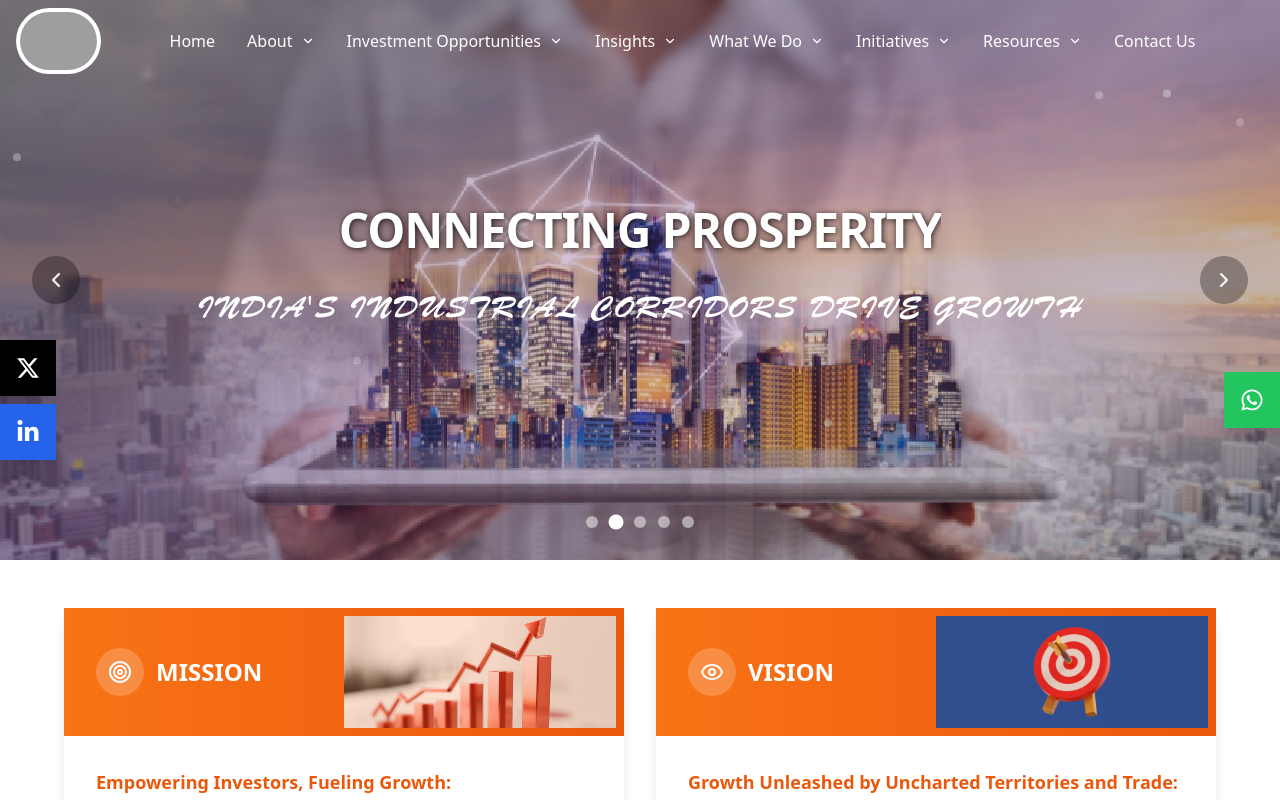
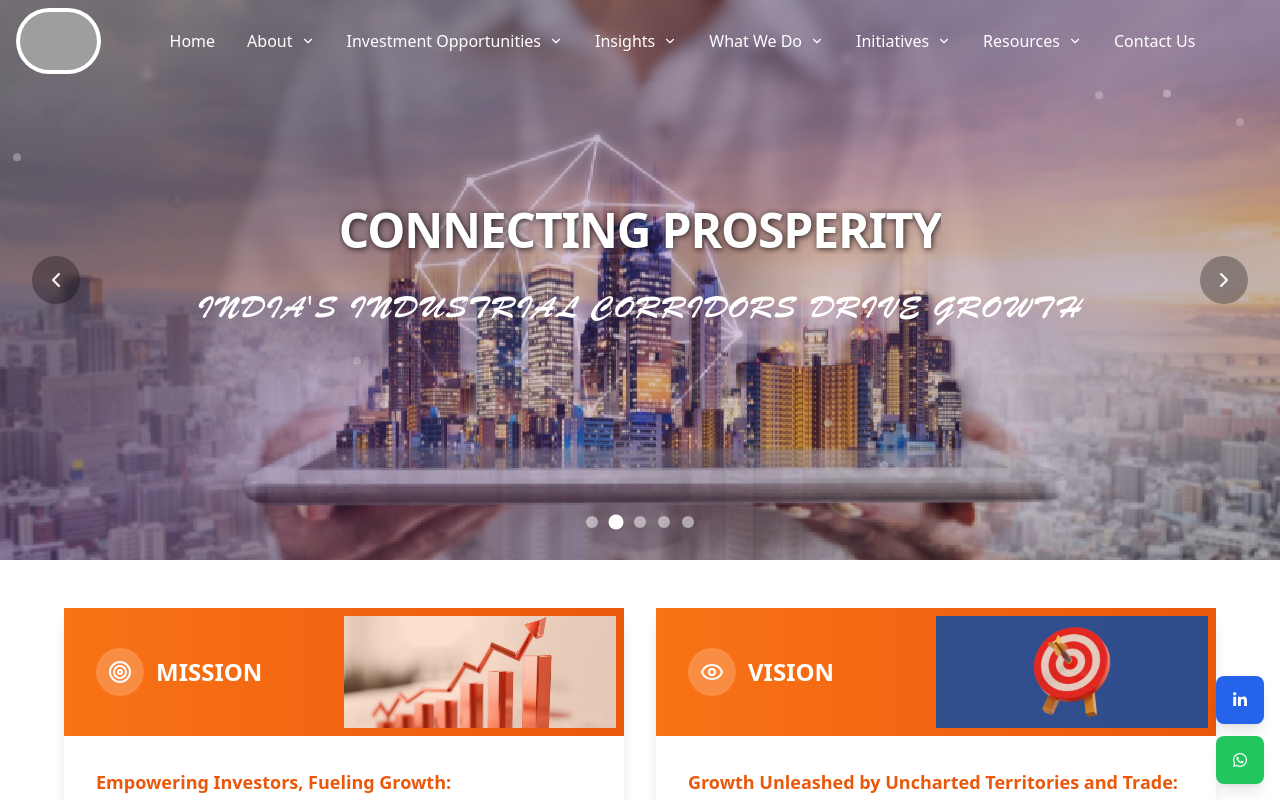
Before and after one commit to desirediv0/invest-nicp, a Next.js app: page / in a window 1280 px wide. Shown: the top 800 px of the page. Built offline with nearby package versions, Linux system fonts and the light colour scheme; grey boxes are pictures that could not be loaded.

Commit message:
refactor: streamline FloatingSocialButtons component by reorganizing social links and adjusting button styles for improved layout

```diff
--- a/src/components/FloatingSocialButtons.jsx
+++ b/src/components/FloatingSocialButtons.jsx
@@ -1,63 +1,34 @@
 "use client"
 import { FaWhatsapp, FaLinkedinIn } from 'react-icons/fa'
-import { FaXTwitter } from "react-icons/fa6";
 
 export default function FloatingSocialButtons() {
     const socialLinks = [
         {
+            name: 'LinkedIn',
+            icon: <FaLinkedinIn className="w-4 h-4" />,
+            url: 'https://www.linkedin.com/company/investnicp',
+            bgColor: 'bg-blue-600 hover:bg-blue-700',
+        },
+        {
             name: 'WhatsApp',
-            icon: <FaWhatsapp className="w-6 h-6" />,
+            icon: <FaWhatsapp className="w-4 h-4" />,
             url: 'https://api.whatsapp.com/send?phone=+919891015220&text=Hello,%20I%20am%20interested%20in%20Invest%20NICP%20Services!%20Please%20get%C2%A0in%C2%A0touch%E2%80%A6.',
             bgColor: 'bg-green-500 hover:bg-green-600',
-            position: 'right', // Right side (WhatsApp)
-        },
-        {
-            name: 'Twitter',
-            icon: <FaXTwitter className="w-6 h-6" />,
-            url: 'https://x.com/investnicp',
-            bgColor: 'bg-black hover:bg-gray-800',
-            position: 'left', // Left side (Twitter)
-        },
-        {
-            name: 'LinkedIn',
-            icon: <FaLinkedinIn className="w-6 h-6" />,
-            url: 'https://www.linkedin.com/company/investnicp',
-            bgColor: 'bg-blue-600 hover:bg-blue-700',
-            position: 'left', // Left side (LinkedIn)
         }
     ];
 
     return (
-        <>
-            {/* WhatsApp Button - Right Bottom */}
-            <div className="fixed right-0 bottom-1/2 translate-y-1/2 z-50">
-                <a
-                    href={socialLinks[0].url}
-                    target="_blank"
-                    rel="noopener noreferrer"
-                    className={`
-                        w-14 h-14 ${socialLinks[0].bgColor} text-white flex items-center justify-center
-                        shadow-lg hover:shadow-xl transform hover:scale-110 transition-all duration-300
-                        rounded-none
-                    `}
-                    title={socialLinks[0].name}
-                >
-                    {socialLinks[0].icon}
-                </a>
-            </div>
-
-            {/* Twitter & LinkedIn Buttons - Left Bottom */}
-            <div className="fixed left-0 bottom-1/2 z-50 space-y-2 translate-y-1/2 ">
-                {socialLinks.slice(1).map((social) => (
+        <div className="fixed right-4 bottom-4 z-50 space-y-3">
+            {socialLinks.map((social) => (
                 <a
                     key={social.name}
                     href={social.url}
                     target="_blank"
                     rel="noopener noreferrer"
                     className={`
-                            w-14 h-14 ${social.bgColor} text-white flex items-center justify-center
+                        w-12 h-12 ${social.bgColor} text-white flex items-center justify-center
                         shadow-lg hover:shadow-xl transform hover:scale-110 transition-all duration-300
-                            rounded-none
+                        rounded-lg
                     `}
                     title={social.name}
                 >
@@ -65,6 +36,5 @@ export default function FloatingSocialButtons() {
                 </a>
             ))}
         </div>
-        </>
     );
 }
```
Lines whose indentation alone changed are shown as unchanged.
